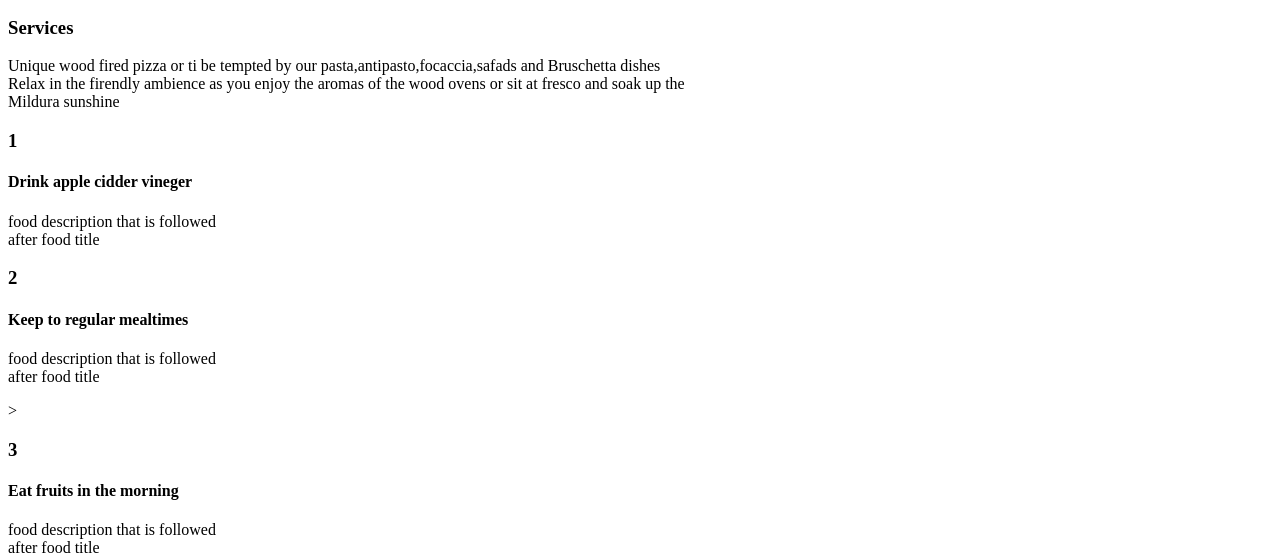
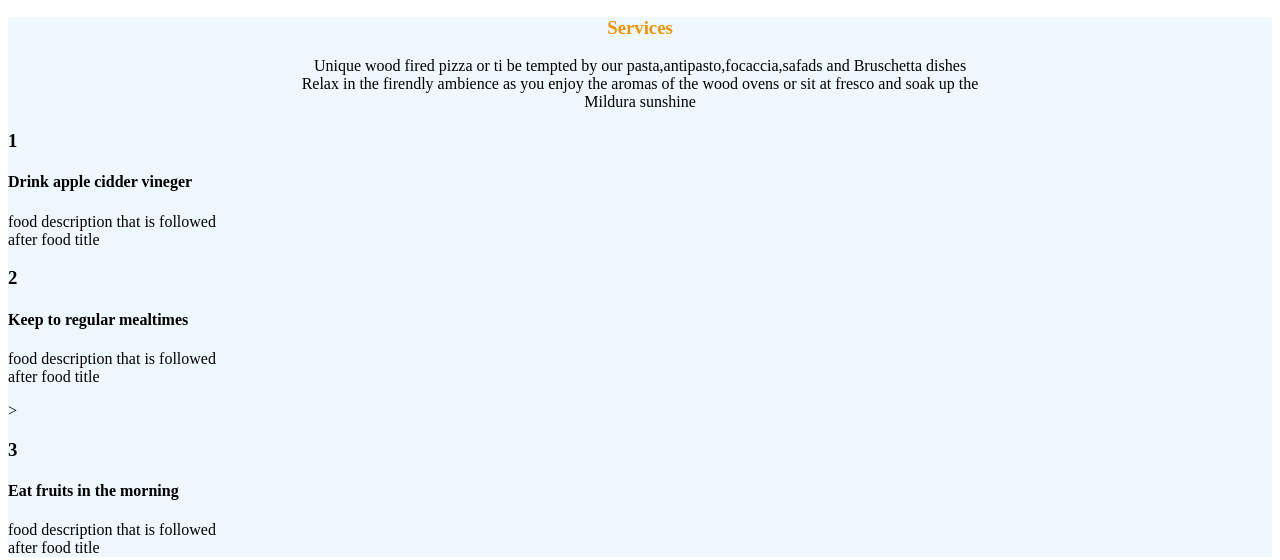
Before and after one commit to melodytowett/Letuce-Eat, a plain HTML site: page index.html in a window 1280 px wide. Shown: the part 427-987 px from the top of the page. Drawn offline with Linux system fonts and the light colour scheme.

Commit message:
start the second conatiner

```diff
--- a/index.css
+++ b/index.css
@@ -57,5 +57,15 @@ nav>ul>li>a:hover{
     color: #fff;
     margin-left: 50px;
 }
-
+.Container-1{
+    background-color: aliceblue;
+}
+.Container-1>h3{
+    color: #F19201;
+    text-align: center;
+}
+.Container-1>p{
+    color: black;
+    text-align: center;
+}
 /*
```
